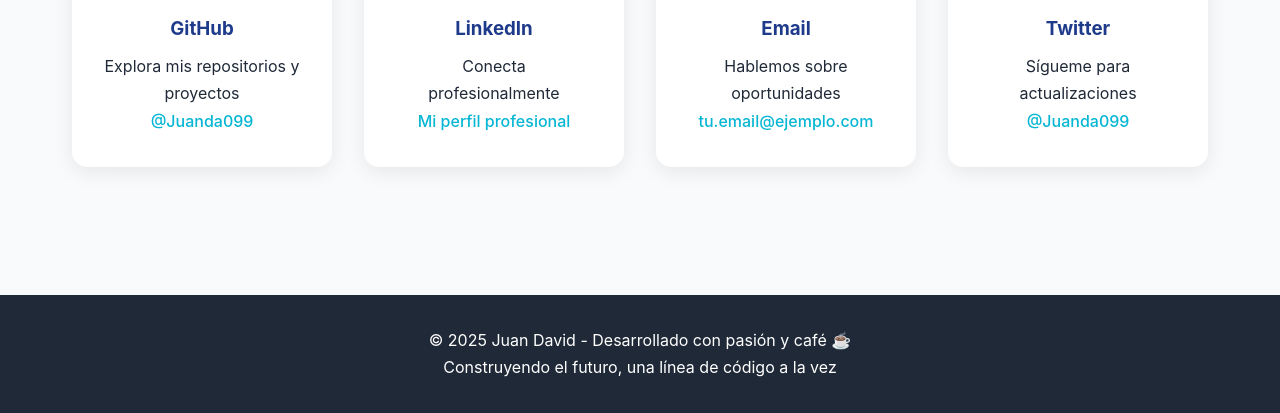
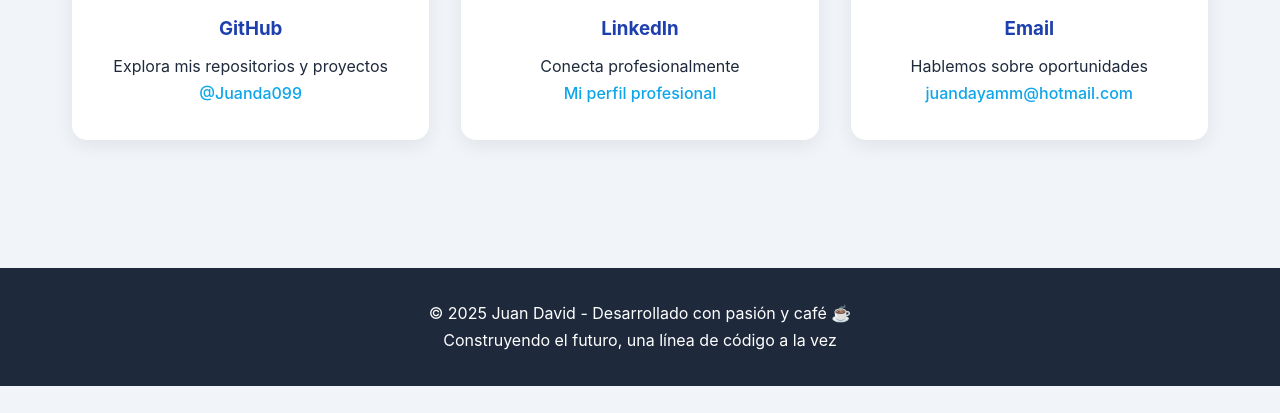
Before and after one commit to Juanda099/juanda099.github.io, a plain HTML site: page index.html in a window 1280 px wide. Shown: the part 2257-2670 px from the top of the page. After the commit the page ends 2643 px from the top, so only its background shows below. Drawn offline with Linux system fonts and the light colour scheme.

Commit message:
Update color variables and personal information

```diff
--- a/index.html
+++ b/index.html
@@ -14,14 +14,14 @@
     }
 
     :root {
-      --primary: #1e3a8a;
+      --primary: #1e40af;
       --secondary: #3b82f6;
-      --accent: #06b6d4;
-      --dark: #1f2937;
-      --light: #f8fafc;
+      --accent: #0ea5e9;
+      --dark: #1e293b;
+      --light: #f1f5f9;
       --white: #ffffff;
-      --gray: #6b7280;
-      --gradient: linear-gradient(135deg, #667eea 0%, #764ba2 100%);
+      --gray: #64748b;
+      --gradient: linear-gradient(135deg, #3b82f6 0%, #1d4ed8 100%);
     }
 
     body {
@@ -34,7 +34,7 @@
 
     /* Header mejorado */
     header {
-      background: var(--gradient);
+      background: linear-gradient(135deg, #2563eb 0%, #1e40af 50%, #1d4ed8 100%);
       color: white;
       text-align: center;
       padding: 4rem 2rem;
@@ -64,7 +64,7 @@
       width: 150px;
       height: 150px;
       border-radius: 50%;
-      background: linear-gradient(45deg, #667eea, #764ba2);
+      background: linear-gradient(45deg, #3b82f6, #1e40af);
       margin: 0 auto 2rem;
       display: flex;
       align-items: center;
@@ -72,7 +72,7 @@
       font-size: 4rem;
       color: white;
       border: 4px solid rgba(255,255,255,0.3);
-      box-shadow: 0 10px 30px rgba(0,0,0,0.3);
+      box-shadow: 0 10px 30px rgba(30, 64, 175, 0.3);
     }
 
     header h1 {
@@ -400,7 +400,7 @@
       <div class="profile-img">
         <i class="fas fa-user-graduate"></i>
       </div>
-      <h1>Juan David</h1>
+      <h1>Ing. Juan David</h1>
       <p class="subtitle">Desarrollador Full Stack en Formación | Estudiante Apasionado por la Tecnología</p>
       <nav>
         <a href="#sobre-mi"><i class="fas fa-user"></i> Sobre mí</a>
@@ -529,7 +529,7 @@
         </div>
         <h3>LinkedIn</h3>
         <p>Conecta profesionalmente</p>
-        <a href="#" target="_blank">Mi perfil profesional</a>
+        <a href="https://www.linkedin.com/in/juan-david-ramirez-calderon-03ab5327a/" target="_blank">Mi perfil profesional</a>
       </div>
 
       <div class="contact-item">
@@ -538,16 +538,7 @@
         </div>
         <h3>Email</h3>
         <p>Hablemos sobre oportunidades</p>
-        <a href="mailto:tu.email@ejemplo.com">tu.email@ejemplo.com</a>
-      </div>
-
-      <div class="contact-item">
-        <div class="contact-icon">
-          <i class="fab fa-twitter"></i>
-        </div>
-        <h3>Twitter</h3>
-        <p>Sígueme para actualizaciones</p>
-        <a href="#" target="_blank">@Juanda099</a>
+        <a href="mailto:juandayamm@hotmail.com">juandayamm@hotmail.com</a>
       </div>
     </div>
   </section>
```
